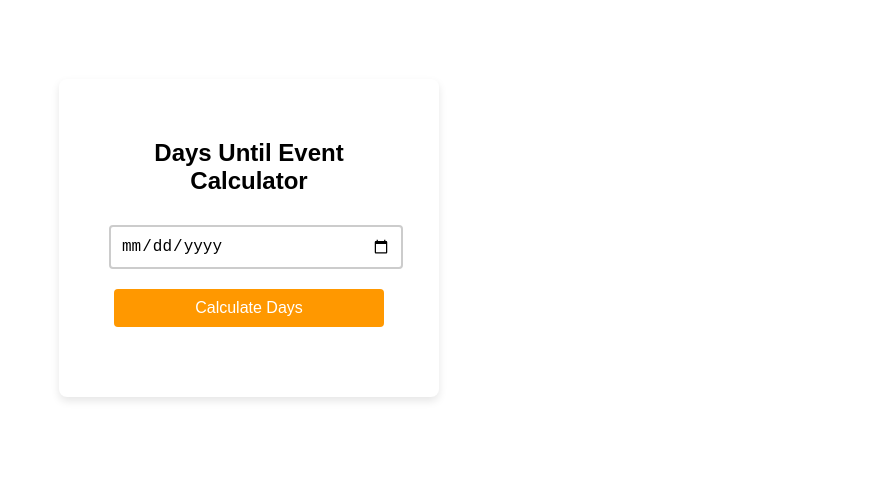
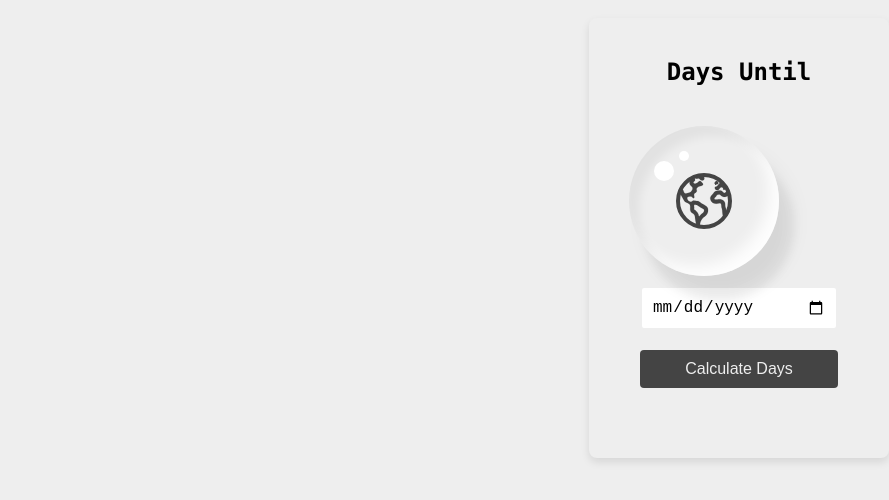
Before and after one commit to aanundgit/varanadays-Until, a plain HTML site: page index.html in a window 1280 px wide. Shown: the part 162-662 px from the top of the page, without its empty margins (391-1280 px from the left). Drawn offline with nearby package versions, Linux system fonts and the light colour scheme.

Commit message:
Update index.html

```diff
--- a/index.html
+++ b/index.html
@@ -3,19 +3,19 @@
 <head>
     <meta charset="UTF-8">
     <meta name="viewport" content="width=device-width, initial-scale=1.0">
-    <title>Days Until Event Calculator</title>
+    <title>VaranaDays</title>
     <style>
         body {
-            font-family: 'Arial', sans-serif;
+            font-family: "Lucida Console", Courier, monospace;;
             display: flex;
             justify-content: center;
             align-items: center;
             height: 100vh;
             margin: 0;
-            background-color: white;
+            background-color: #eee;
         }
         .container {
-            background: #FFFFFF;
+            background: #eee;
             padding: 40px;
             border-radius: 8px;
             box-shadow: 0 4px 8px rgba(0,0,0,0.1);
@@ -26,34 +26,110 @@
             font-size: 16px;
             padding: 10px;
             margin: 10px;
-            border: 2px solid #ccc;
+            border: 2px solid #eee;
             border-radius: 4px;
             width: 90%;
         }
         button {
-            background-color: #FF9800;
-            color: white;
+            background-color: #444;
+            color: #eee;
             border: none;
             cursor: pointer;
-            transition: background-color 0.3s ease;
+            transition: background-color 0.4s ease;
         }
         button:hover {
-            background-color: #E65100;
+            background-color: #667583;
         }
         #result {
             margin-top: 20px;
             font-size: 18px;
-            color: #333;
+            color: #667583;
         }
+
+
+    * {
+      margin: 0;
+      padding: 0;
+      box-sizing: border-box;
+    }
+
+    body {
+      /* display flex center */
+      display:  flex;
+      justify-content: right;
+      align-items: center;
+      min-height: 100vh;
+      background-color: #eee;
+    }
+
+    #drop {
+      position: relative;
+      width: 150px;
+      height: 150px;
+      box-shadow: inset 10px 10px 10px rgba(0, 0, 0, 0.05),
+        15px 25px 10px rgba(0, 0, 0, 0.05), 15px 20px 20px rgba(0, 0, 0, 0.05),
+        inset -10px -10px 15px rgba(255, 255, 255, 0.9);
+      border-radius: 50%;
+      display: flex;
+      justify-content: center;
+      align-items: center;
+    }
+
+    #drop::before {
+      content: "";
+      position: absolute;
+      top: 35px;
+      left: 25px;
+      width: 20px;
+      height: 20px;
+      border-radius: 50%;
+      background: #fff;
+    }
+
+    #drop::after {
+      content: "";
+      position: absolute;
+      top: 25px;
+      left: 50px;
+      width: 10px;
+      height: 10px;
+      border-radius: 50%;
+      background: #fff;
+    }
+
+    #drop ion-icon {
+      font-size: 4em;
+      color: #444;
+    }
+
     </style>
 </head>
 <body>
+
+
     <div class="container">
-        <h2>Days Until Event Calculator</h2>
+        <h2>Days Until</h2>
+        <div style="padding-top: 20px;"> </div>
+        <div style="padding-bottom: 20px;"> </div>
+        <div style="float:center ;margin-right:auto;" id="drop">
+          <!---- <input type="datetime-local" id="todaydate" enabled name="todaydate" name="fname"> <br><br> -->
+           <!-- https://ionic.io/ionicons -->
+           <!-- <ion-icon name="logo-Microsoft"></ion-icon> -->
+          <ion-icon name="earth-outline"></ion-icon>
+      </div>
+
         <input type="date" id="eventDateInput" placeholder="Select date">
+
         <button onclick="calculateDaysUntil()">Calculate Days</button>
         <p id="result"></p>
+
+
     </div>
+
+
+    <script> document.getElementById("todaydate").value = new Date().toLocaleDateString(); </script>
+  <script src="script.js"></script>
+  <!-- This is where the JavaScript code that modifies the date and time element is located -->
 
     <script>
         function calculateDaysUntil() {
@@ -64,5 +140,7 @@
             document.getElementById('result').innerText = "Days Until Event: " + daysUntil;
         }
     </script>
+    <script type="module" src="https://unpkg.com/ionicons@7.1.0/dist/ionicons/ionicons.esm.js"></script>
+  <script nomodule src="https://unpkg.com/ionicons@7.1.0/dist/ionicons/ionicons.js"></script>
 </body>
 </html>
```
